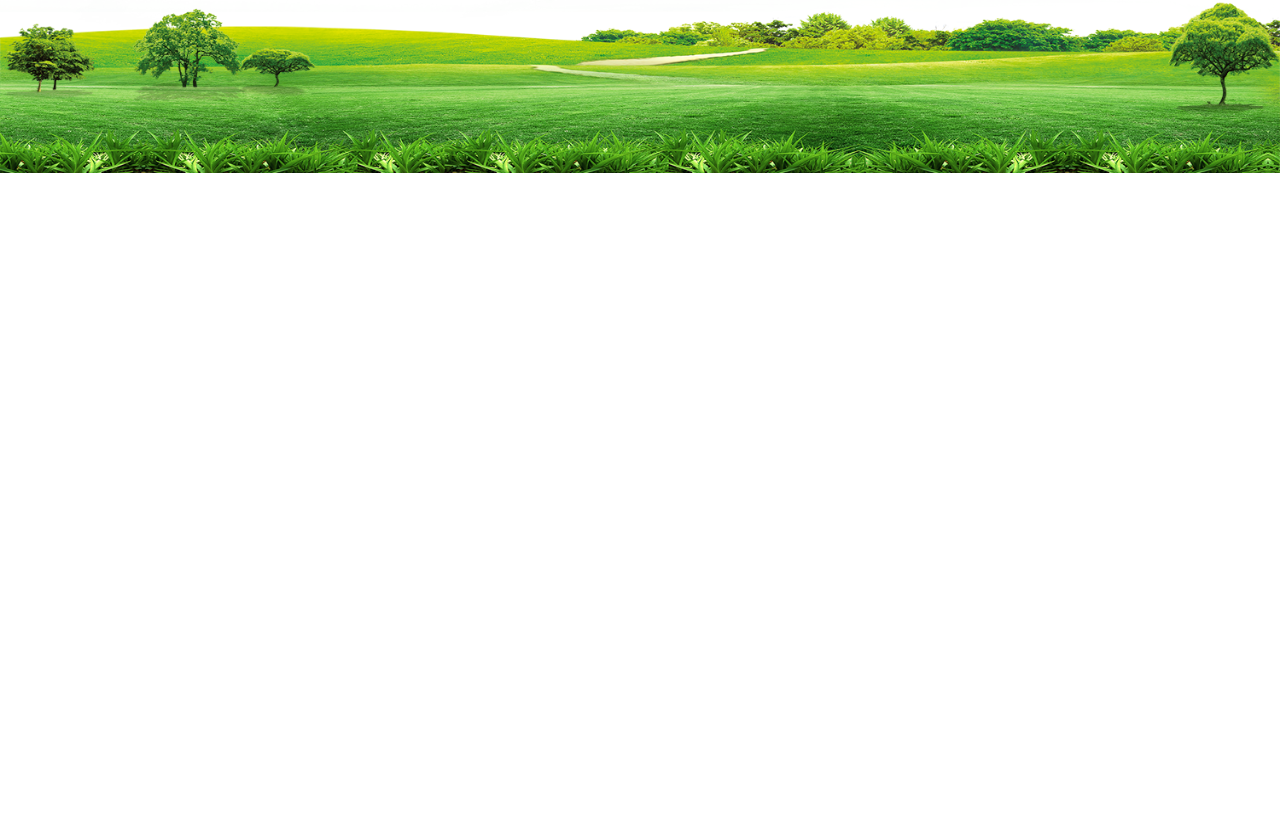
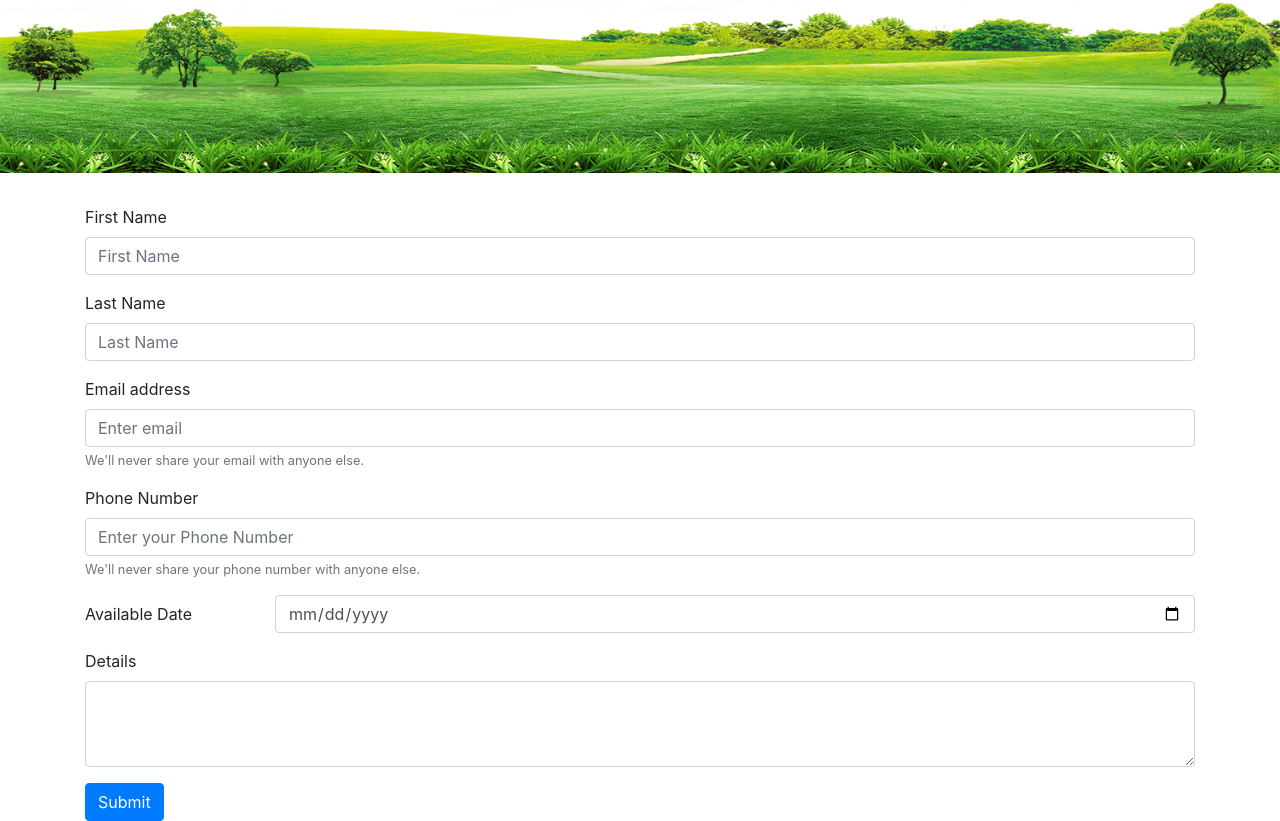
Before and after one commit to gong0038/Portfolio_Website_Bootstrap_Sass, a plain HTML site: page contact.html in a window 1280 px wide. Shown: the part 327-1148 px from the top of the page. Before the commit the page ends 800 px from the top, so only its background shows below. Drawn offline with nearby package versions, Linux system fonts and the light colour scheme.

Commit message:
finish form  page

```diff
--- a/contact.html
+++ b/contact.html
@@ -36,9 +36,41 @@
       </div>
     </div>
   <!-- All the images are downloaded from https://www.pngfly.com/ -->
-
-    <script src="https://code.jquery.com/jquery-3.3.1.slim.min.js" integrity="sha384-q8i/X+965DzO0rT7abK41JStQIAqVgRVzpbzo5smXKp4YfRvH+8abtTE1Pi6jizo" crossorigin="anonymous"></script>
-    <script src="https://cdnjs.cloudflare.com/ajax/libs/popper.js/1.14.3/umd/popper.min.js" integrity="sha384-ZMP7rVo3mIykV+2+9J3UJ46jBk0WLaUAdn689aCwoqbBJiSnjAK/l8WvCWPIPm49" crossorigin="anonymous"></script>
-    <script src="https://stackpath.bootstrapcdn.com/bootstrap/4.1.3/js/bootstrap.min.js" integrity="sha384-ChfqqxuZUCnJSK3+MXmPNIyE6ZbWh2IMqE241rYiqJxyMiZ6OW/JmZQ5stwEULTy" crossorigin="anonymous"></script>
+  <div class="container">
+    <form>
+      <div class="form-group">
+        <label for="fstname">First Name</label>
+        <input type="text" id='fstname' placeholder="First Name" class="form-control">
+      </div>
+      <div class="form-group">
+          <label for="lstname">Last Name</label>
+          <input type="text" id='lstname' placeholder="Last Name" class="form-control">
+        </div>
+      <div class="form-group">
+        <label for="exampleInputEmail1">Email address</label>
+        <input type="email" class="form-control" id="exampleInputEmail1" aria-describedby="emailHelp" placeholder="Enter email"/>
+        <small id="emailHelp" class="form-text text-muted">We'll never share your email with anyone else.</small>
+      </div>
+      <div class="form-group">
+          <label for="phone">Phone Number</label>
+          <input type="tel" class="form-control" id="phone" placeholder="Enter your Phone Number"/>
+          <small id="telHelp" class="form-text text-muted">We'll never share your phone number with anyone else.</small>
+      </div>
+      <div class="form-group row">
+        <label for="example-date-input" class="col-2 col-form-label">Available Date</label>
+        <div class="col-10">
+          <input class="form-control" type="date" value="" id="example-date-input">
+        </div>
+      </div>
+      <div class="form-group">
+        <label for="formdetail">Details</label>
+        <textarea class="form-control" id="formdetails" rows="3"></textarea>
+      </div>
+      <button type="submit" class="btn btn-primary">Submit</button>
+    </form>
+  </div>
+  <script src="https://code.jquery.com/jquery-3.3.1.slim.min.js" integrity="sha384-q8i/X+965DzO0rT7abK41JStQIAqVgRVzpbzo5smXKp4YfRvH+8abtTE1Pi6jizo" crossorigin="anonymous"></script>
+  <script src="https://cdnjs.cloudflare.com/ajax/libs/popper.js/1.14.3/umd/popper.min.js" integrity="sha384-ZMP7rVo3mIykV+2+9J3UJ46jBk0WLaUAdn689aCwoqbBJiSnjAK/l8WvCWPIPm49" crossorigin="anonymous"></script>
+  <script src="https://stackpath.bootstrapcdn.com/bootstrap/4.1.3/js/bootstrap.min.js" integrity="sha384-ChfqqxuZUCnJSK3+MXmPNIyE6ZbWh2IMqE241rYiqJxyMiZ6OW/JmZQ5stwEULTy" crossorigin="anonymous"></script>
 </body>
 </html>
```
Also changed, not shown: index.html (+3 -11 lines), portfolio.html (+3 -9 lines).
